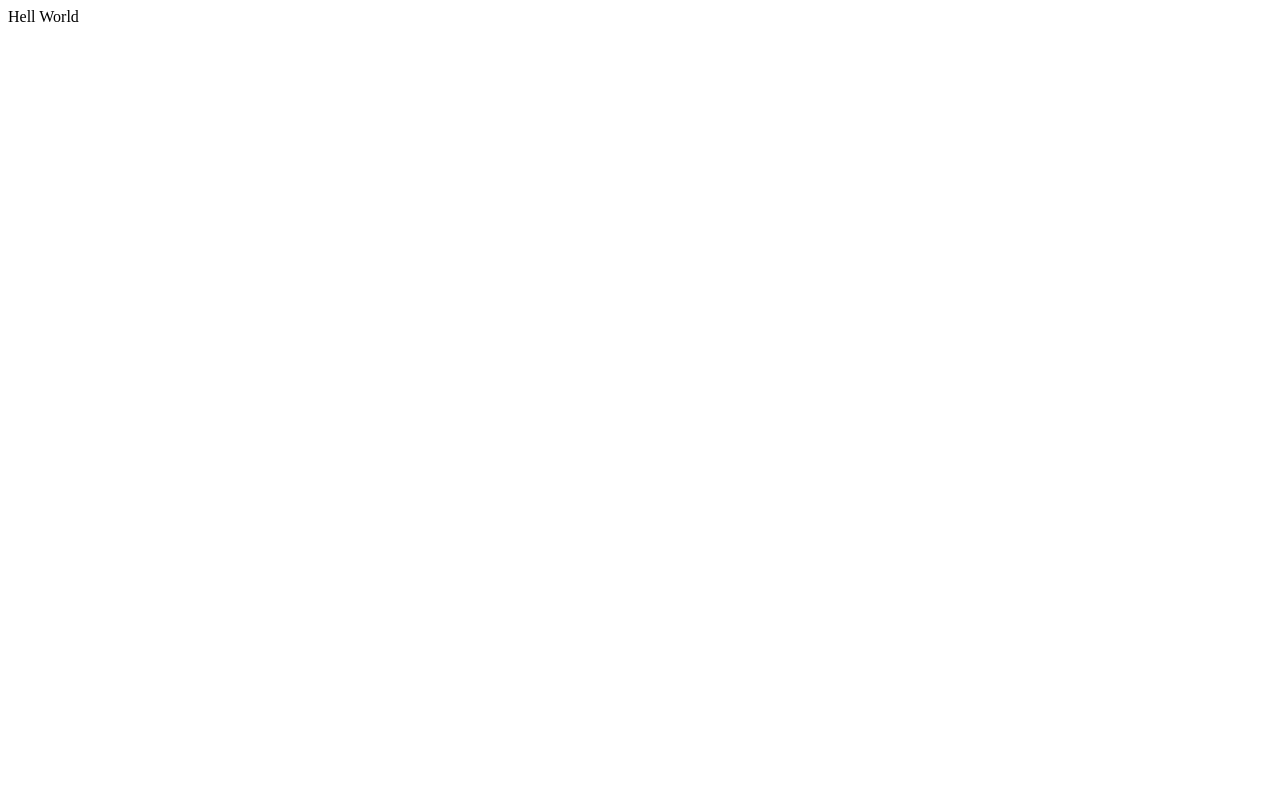
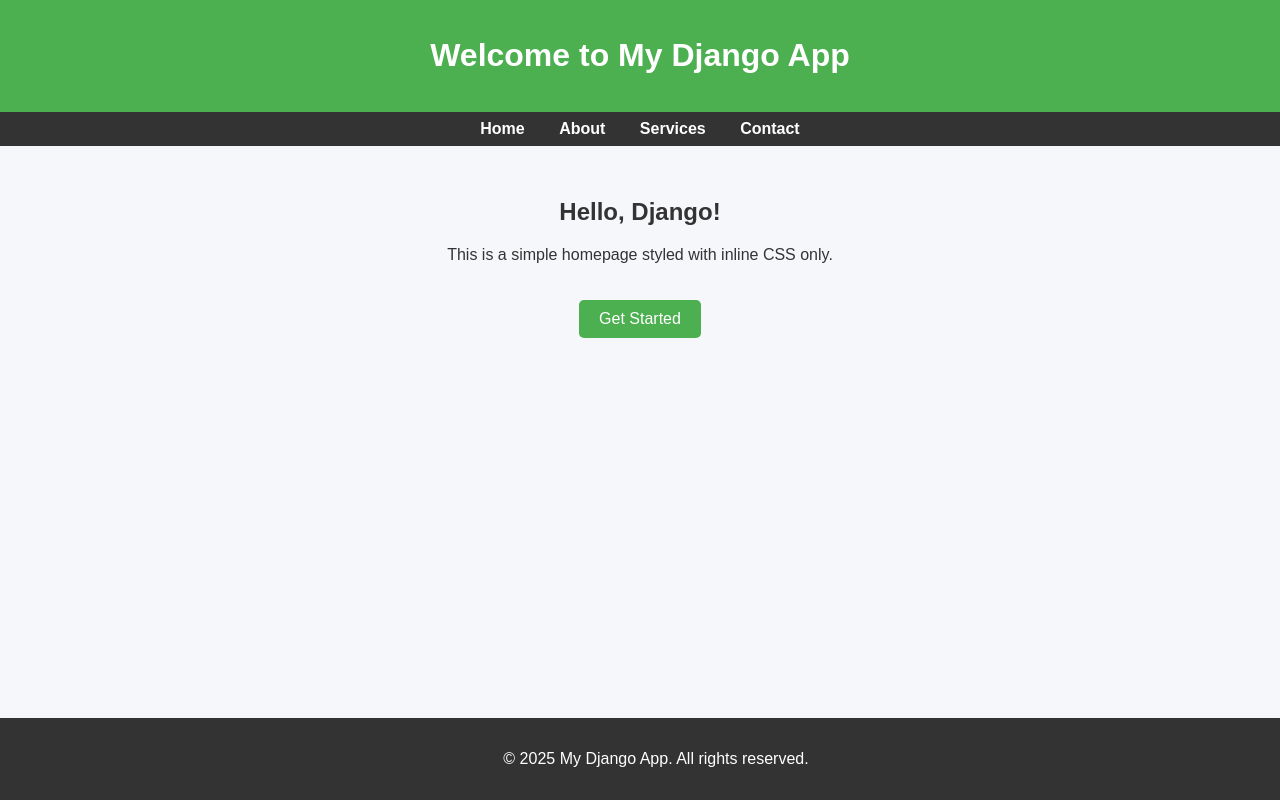
Before and after one commit to abeni-hub/django-with-docker, a Django app: page / in a window 1280 px wide. Before the commit the page is almost empty. Run offline with Django 5.2, Linux system fonts and the light colour scheme.

Commit message:
update home page design

```diff
--- a/core/templates/core/index.html
+++ b/core/templates/core/index.html
@@ -1 +1,86 @@
-Hell World
+<!DOCTYPE html>
+<html lang="en">
+<head>
+    <meta charset="UTF-8">
+    <title>Home Page</title>
+    <style>
+        body {
+            font-family: Arial, sans-serif;
+            margin: 0;
+            padding: 0;
+            background: #f5f7fa;
+            color: #333;
+        }
+        header {
+            background: #4CAF50;
+            color: white;
+            padding: 1rem;
+            text-align: center;
+        }
+        nav {
+            margin: 0;
+            padding: 0.5rem;
+            background: #333;
+            text-align: center;
+        }
+        nav a {
+            color: white;
+            margin: 0 15px;
+            text-decoration: none;
+            font-weight: bold;
+        }
+        nav a:hover {
+            text-decoration: underline;
+        }
+        main {
+            padding: 2rem;
+            text-align: center;
+        }
+        footer {
+            margin-top: 30px;
+            background: #333;
+            color: white;
+            text-align: center;
+            padding: 1rem;
+            position: fixed;
+            bottom: 0;
+            width: 100%;
+        }
+        .btn {
+            background: #4CAF50;
+            color: white;
+            border: none;
+            padding: 10px 20px;
+            margin-top: 20px;
+            font-size: 16px;
+            cursor: pointer;
+            border-radius: 5px;
+        }
+        .btn:hover {
+            background: #45a049;
+        }
+    </style>
+</head>
+<body>
+    <header>
+        <h1>Welcome to My Django App</h1>
+    </header>
+
+    <nav>
+        <a href="#">Home</a>
+        <a href="#">About</a>
+        <a href="#">Services</a>
+        <a href="#">Contact</a>
+    </nav>
+
+    <main>
+        <h2>Hello, Django!</h2>
+        <p>This is a simple homepage styled with inline CSS only.</p>
+        <button class="btn">Get Started</button>
+    </main>
+
+    <footer>
+        <p>&copy; 2025 My Django App. All rights reserved.</p>
+    </footer>
+</body>
+</html>
```
